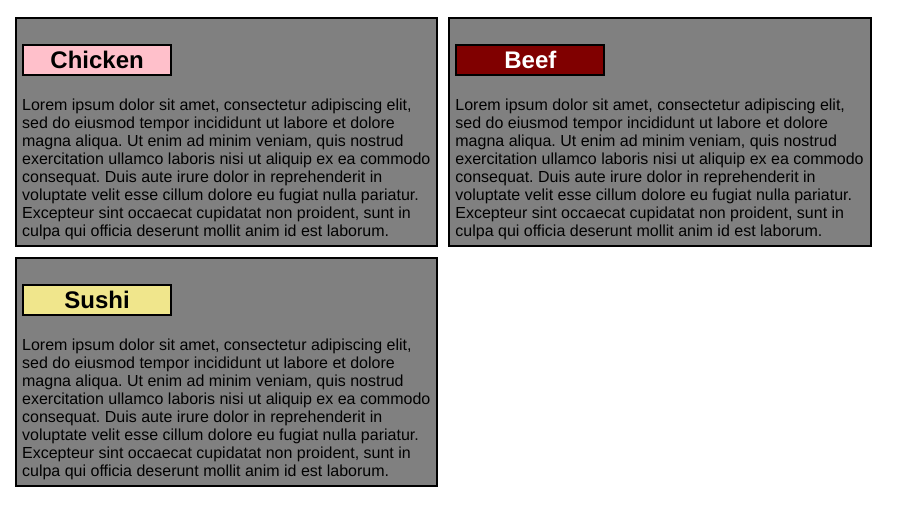
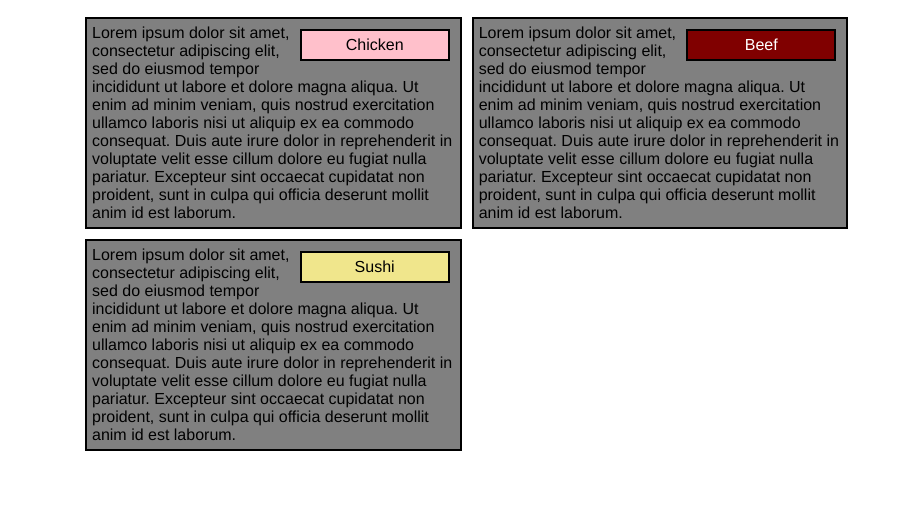
Before and after one commit to espen357moe/Module-2-Solution, a plain HTML site: page index.html in a window 1280 px wide. Shown: the part 61-586 px from the top of the page, without its empty margins (0-920 px from the left). Drawn offline with Linux system fonts and the light colour scheme.

Commit message:
Chnanged box headers from h2 to div

```diff
--- a/css/styles.css
+++ b/css/styles.css
@@ -15,6 +15,7 @@ h1 {
 }
 
 .itemHeader1 {
+  float: right;
   width: 150px;
   border: 2px solid black;
   text-align: center;
@@ -22,6 +23,7 @@ h1 {
 }
 
 .itemHeader2 {
+  float: right;
   width: 150px;
   border: 2px solid black;
   text-align: center;
@@ -30,6 +32,7 @@ h1 {
 }
 
 .itemHeader3 {
+  float: right;
   width: 150px;
   border: 2px solid black;
   text-align: center;
@@ -38,6 +41,8 @@ h1 {
 
 .row {
   width: 100%;
+  padding-left: 75px;
+  padding-right: 75px;
 }
 
 div {
--- a/index.html
+++ b/index.html
@@ -10,15 +10,15 @@
   <h1>Our menu</h1>
     <div class="row">
       <div class="col-lg-4 col-md-6 col-sm-12">
-        <h2 class="itemHeader1">Chicken</h2>
+        <div class="itemHeader1">Chicken</div>
         Lorem ipsum dolor sit amet, consectetur adipiscing elit, sed do eiusmod tempor incididunt ut labore et dolore magna aliqua. Ut enim ad minim veniam, quis nostrud exercitation ullamco laboris nisi ut aliquip ex ea commodo consequat. Duis aute irure dolor in reprehenderit in voluptate velit esse cillum dolore eu fugiat nulla pariatur. Excepteur sint occaecat cupidatat non proident, sunt in culpa qui officia deserunt mollit anim id est laborum.
       </div>
       <div class="col-lg-4 col-md-6 col-sm-12">
-        <h2 class="itemHeader2">Beef</h2>
+        <div class="itemHeader2">Beef</div>
         Lorem ipsum dolor sit amet, consectetur adipiscing elit, sed do eiusmod tempor incididunt ut labore et dolore magna aliqua. Ut enim ad minim veniam, quis nostrud exercitation ullamco laboris nisi ut aliquip ex ea commodo consequat. Duis aute irure dolor in reprehenderit in voluptate velit esse cillum dolore eu fugiat nulla pariatur. Excepteur sint occaecat cupidatat non proident, sunt in culpa qui officia deserunt mollit anim id est laborum.
       </div>
       <div class="col-lg-4 col-md-12 col-sm-12">
-        <h2 class="itemHeader3">Sushi</h2>
+        <div class="itemHeader3">Sushi</div>
         Lorem ipsum dolor sit amet, consectetur adipiscing elit, sed do eiusmod tempor incididunt ut labore et dolore magna aliqua. Ut enim ad minim veniam, quis nostrud exercitation ullamco laboris nisi ut aliquip ex ea commodo consequat. Duis aute irure dolor in reprehenderit in voluptate velit esse cillum dolore eu fugiat nulla pariatur. Excepteur sint occaecat cupidatat non proident, sunt in culpa qui officia deserunt mollit anim id est laborum.
       </div>
   </div>
```
